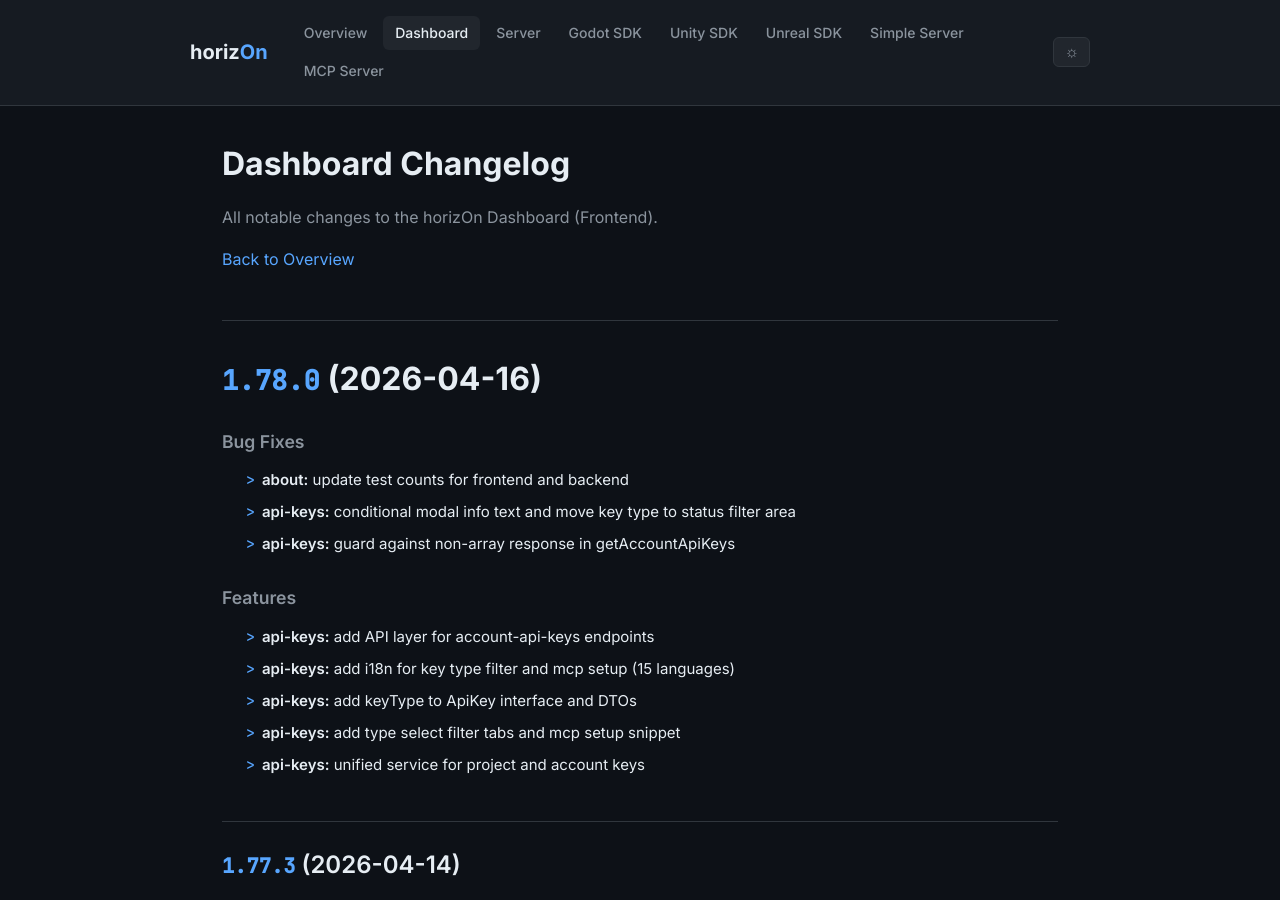
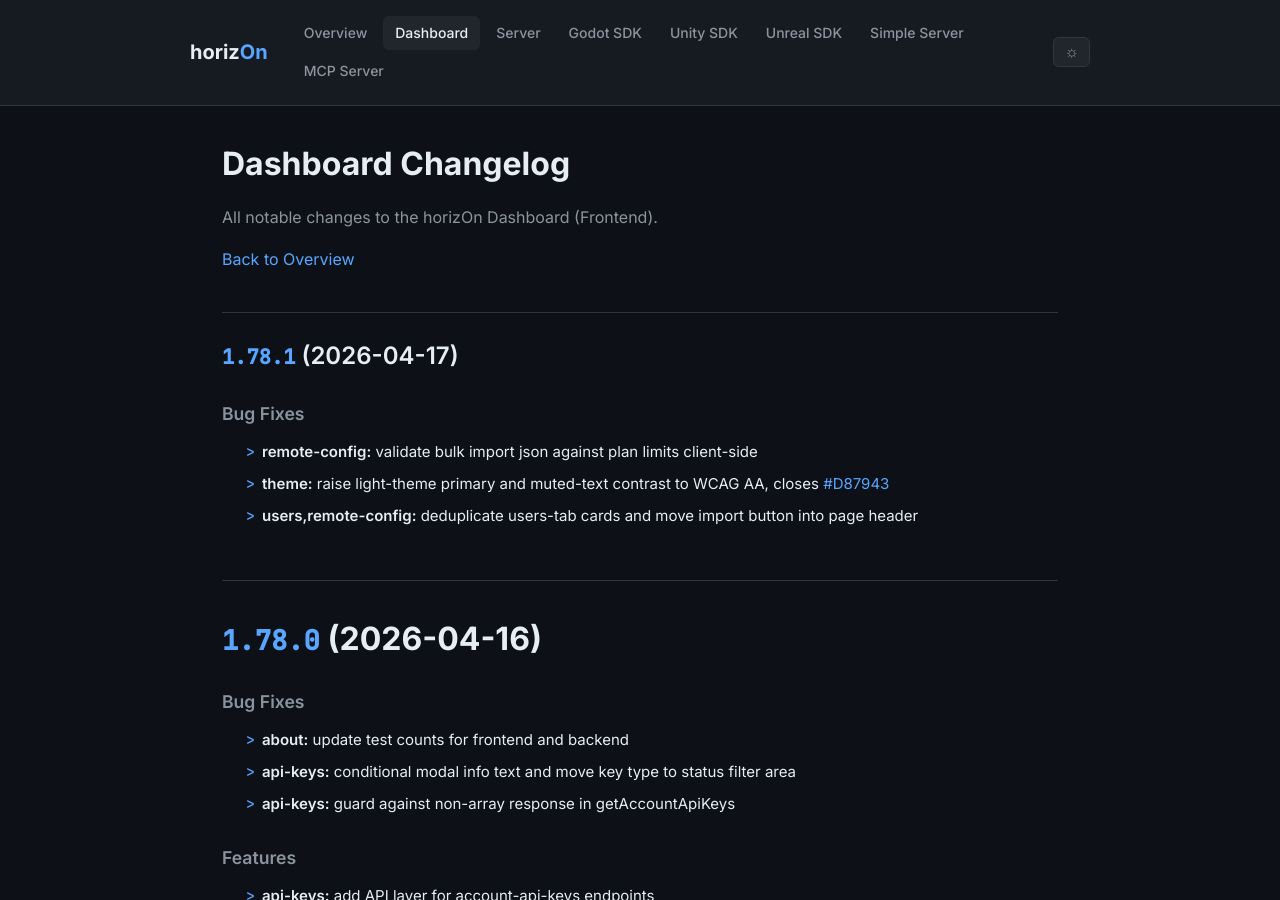
Before and after one commit to ProjectMakersDE/horizOn-Changelog, a Jekyll site: the page built from dashboard-changelog.md, in a window 1280 px wide and 900 px high. Built offline with Jekyll 4.4.1, drawn with Linux system fonts in a browser that asks for light colours.

Commit message:
chore: sync changelogs [skip ci]

```diff
--- a/dashboard-changelog.md
+++ b/dashboard-changelog.md
@@ -8,6 +8,15 @@ title: Dashboard Changelog
 All notable changes to the horizOn Dashboard (Frontend).
 
 [Back to Overview](.)
+
+## [1.78.1](https://github.com/ProjectMakersDE/horizOn-Dashboard/compare/v1.78.0...v1.78.1) (2026-04-17)
+
+
+### Bug Fixes
+
+* **remote-config:** validate bulk import json against plan limits client-side ([94953f4](https://github.com/ProjectMakersDE/horizOn-Dashboard/commit/94953f4bad2d5a895a18d2076d02212eba79ee33))
+* **theme:** raise light-theme primary and muted-text contrast to WCAG AA ([b96e956](https://github.com/ProjectMakersDE/horizOn-Dashboard/commit/b96e9563e7922881fa5e4012544c8e7514f832cc)), closes [#D87943](https://github.com/ProjectMakersDE/horizOn-Dashboard/issues/D87943)
+* **users,remote-config:** deduplicate users-tab cards and move import button into page header ([3e1e05e](https://github.com/ProjectMakersDE/horizOn-Dashboard/commit/3e1e05ef9933861bcdb43bbddc6e68ba32b00d52))
 
 # [1.78.0](https://github.com/ProjectMakersDE/horizOn-Dashboard/compare/v1.77.3...v1.78.0) (2026-04-16)
 
```
Also changed, not shown: index.md (+1 -1 lines).
